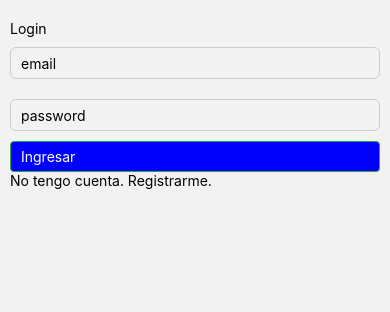
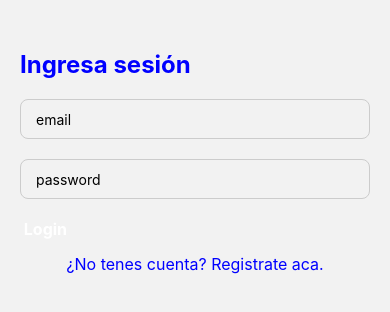
Before and after one commit to Simon10p/prog3-parte2, a React Native app in the folder ProyectoIntegrador/: screen /Login in a window 390 px wide. Shown: the top 312 px of the page. Built offline with nearby package versions, Linux system fonts and the light colour scheme; no server answers.

Commit message:
avances css y estructura de login

```diff
--- a/ProyectoIntegrador/src/screens/Home/Home.js
+++ b/ProyectoIntegrador/src/screens/Home/Home.js
@@ -48,17 +48,17 @@
     render(){
         console.log(this.state.posts)
         return(
-            <View>
-                <Text>HOME</Text>
+            <View style={styles.container}>
+                <Text style={styles.title} >HOME</Text>
                 <TouchableOpacity onPressOut={()=>this.props.navigation.navigate('Profile')}>
-                    <Text>Your Profile</Text>
+                    <Text style={styles.profileLink} > Mi Perfil</Text>
                 </TouchableOpacity>
                 <TouchableOpacity onPressOut={()=>this.logout()}>
-                    <Text>Logout</Text>
+                    <Text style={styles.logoutLink} >Cerrar sesión</Text>
                 </TouchableOpacity>
 
             {/* importar form para crear post, el form deberia estar en una pantalla aparte para que no este todo raro */}
-            <PostForm />
+            {/* <PostForm /> */}
             <FlatList
                 data = {this.state.posts}
                 keyExtractor={ unPost => unPost.id}
@@ -69,6 +69,31 @@
     }
 }
 
+const styles = StyleSheet.create({
+    container: {
+      flex: 1,
+      paddingHorizontal: 20,
+      paddingTop: 20,
+    },
+    title: {
+      fontSize: 24,
+      fontWeight: 'bold',
+      marginBottom: 20,
+      color: 'blue',
+
+    },
+    profileLink: {
+      fontSize: 16,
+      color: 'blue',
+      marginTop: 10,
+
+    },
+    logoutLink: {
+        fontSize: 16,
+        color: 'blue',
+        marginTop: 10,
+      },
+    });
 
 
 export default Home;
--- a/ProyectoIntegrador/src/screens/Login/Login.js
+++ b/ProyectoIntegrador/src/screens/Login/Login.js
@@ -1,97 +1,151 @@
 import react, { Component } from 'react';
 import { auth } from '../../firebase/config';
-import {TextInput, TouchableOpacity, View, Text, StyleSheet} from 'react-native';
+import {TextInput, TouchableOpacity, View, Text, StyleSheet, ActivityIndicator} from 'react-native';
 
 class Login extends Component {
     constructor(){
         super()
         this.state={
+            logState:false,
             email:'',
             password:'',
             errors: "",
         }
     }
-
     componentDidMount(){
-        auth.onAuthStateChanged(user => {
+        auth.onAuthStateChanged((user) => {
             if(user){
                 this.props.navigation.navigate('Login')
             }
+            this.setState({
+                logState: true
+            })
 
         })
     }
-
     login(email,pass){
         auth.signInWithEmailAndPassword(email, pass)
              .then( res => {
                  this.props.navigation.navigate("Home")
     })
-            .catch(error =>
+    .catch((error) => {
+        if (error.code == 'auth/internal-error'){
           this.setState({
-                    errors: `El error es: ${error.message}`
+            errors: "Verifica tu contraseña"
           })
-    )}
+        }
+        else {
+        this.setState({
+          errors: "El email ingresado no es correcto"
+      })}
+        console.log(error);
+      });
 
-    render(){
-        return(
+    }
+            render() {
+                return (
                     <View style={styles.formContainer}>
-                <Text>Login</Text>
+                {this.state.logState == true ?
+            <>
+                      <Text style={styles.title}>Ingresa sesión</Text>
                       <TextInput
                         style={styles.input}
-                    onChangeText={(text)=>this.setState({email: text})}
-                    placeholder='email'
-                    keyboardType='email-address'
+                        onChangeText={(text) => this.setState({ email: text })}
+                        placeholder="email"
+                        keyboardType="email-address"
                         value={this.state.email}
                       />
+
+
                       <TextInput
                         style={styles.input}
-                    onChangeText={(text)=>this.setState({password: text})}
-                    placeholder='password'
-                    keyboardType='default'
+                        onChangeText={(text) => this.setState({ password: text })}
+                        placeholder="password"
+                        keyboardType="default"
                         secureTextEntry={true}
-                    value={this.state.password}
-                />
-                <TouchableOpacity style={styles.button} onPress={()=>this.login(this.state.email, this.state.password)}>
+                        value={this.state.password} />
+
+                {this.state.email.length > 0 && this.state.password.length > 0 ?
+
+                 <TouchableOpacity
+                  style={styles.button}
+                   onPress={() => this.login(this.state.email, this.state.password)}>
             <Text style={styles.textButton}>Ingresar</Text>
+          </TouchableOpacity> :
+        <TouchableOpacity style={styles.buttonError} onPress={()=> this.setState({errors: 'Por favor completa los campos requeridos'})}>
+        <Text style={styles.textButton} > Login</Text>
+        </TouchableOpacity> }
+
+        {this.state.errors.length > 0 ? <View style={styles.containerErrors}><Text style={styles.errorsMessage}> {this.state.errors} </Text></View> : false}
+
+
+
+          <TouchableOpacity onPress={() => this.props.navigation.navigate('Register')}>
+            <Text style={styles.registerLink}>¿No tenes cuenta? Registrate aca.</Text>
           </TouchableOpacity>
-                <TouchableOpacity onPress={ () => this.props.navigation.navigate('Register')}>
-                   <Text>No tengo cuenta. Registrarme.</Text>
-                </TouchableOpacity>
+          </>
+          :
+                    <View>
+ <ActivityIndicator  size='small' color='blue' />
                     </View>
+        }
+        </View>
+
         )
     }
 }
 
 const styles = StyleSheet.create({
-    formContainer:{
-        paddingHorizontal:10,
-        marginTop: 20,
+    formContainer: {
+      paddingHorizontal: 20,
+      marginTop: 50,
     },
-    input:{
-        height:20,
-        paddingVertical:15,
-        paddingHorizontal: 10,
-        borderWidth:1,
+    title: {
+        fontSize: 24,
+        fontWeight: 'bold',
+        marginBottom: 20,
+        color: 'blue',
+      },
+    input: {
+      height: 40,
+      paddingVertical: 10,
+      paddingHorizontal: 15,
+      borderWidth: 1,
       borderColor: '#ccc',
-        borderStyle: 'solid',
+      borderRadius: 8,
+      marginBottom: 20,
+    },
+    button: {
+      backgroundColor: 'blue',
+      padding: 12,
       borderRadius: 6,
-        marginVertical:10,
+      alignItems: 'center',
     },
-    button:{
-        backgroundColor:'blue',
-        paddingHorizontal: 10,
-        paddingVertical: 6,
+    textButton: {
+      color: '#fff',
+      fontSize: 16,
+      fontWeight: 'bold',
+    },
+    registerLink: {
+      marginTop: 15,
       textAlign: 'center',
-        borderRadius:4,
-        borderWidth:1,
-        borderStyle: 'solid',
-        borderColor: '#28a745'
+      color: 'blue',
+      fontSize: 16,
     },
-    textButton:{
-        color: '#fff'
+    containerErrors:{
+        borderWidth: 1,
+        borderColor: 'red',
+        backgroundColor: 'rgba(255, 0, 0, 0.1)', // Fondo ligeramente rojo
+        padding: 10,
+        borderRadius: 6,
+        marginTop: 10,
+    },
+
+    errorsMessage:{
+        color: 'red',
+    marginTop: 10,
+    marginBottom: 10,
+    textAlign: "center"
     }
-
-})
-
-
+  });
 export default Login;
--- a/ProyectoIntegrador/src/screens/Register/Register.js
+++ b/ProyectoIntegrador/src/screens/Register/Register.js
@@ -57,7 +57,7 @@
       render(){
         return(
     <View style={styles.formContainer}>
-        <Text>Register</Text>
+        <Text style={styles.title}>Registrate</Text>
               <TextInput
                   style={styles.input}
                   onChangeText={(text)=>this.setState({email: text})}
@@ -91,7 +91,7 @@
                   <Text style={styles.textButton}>Registrarse</Text>
               </TouchableOpacity>
               <TouchableOpacity onPress={ () => this.props.navigation.navigate('Login')}>
-                 <Text>Ya tengo cuenta. Ir al login</Text>
+                 <Text style={styles.registerLink}>Ya tengo cuenta. Ir al login</Text>
               </TouchableOpacity>
       </View>
         )
@@ -99,34 +99,43 @@
 }
 
 const styles = StyleSheet.create({
-  formContainer:{
-      paddingHorizontal:10,
+    formContainer: {
+      paddingHorizontal: 10,
       marginTop: 20,
-  },
-  input:{
-      height:20,
-      paddingVertical:15,
-      paddingHorizontal: 10,
-      borderWidth:1,
-      borderColor: '#ccc',
-      borderStyle: 'solid',
-      borderRadius: 6,
-      marginVertical:10,
-  },
-  button:{
-      backgroundColor:'#28a745',
-      paddingHorizontal: 10,
-      paddingVertical: 6,
-      textAlign: 'center',
-      borderRadius:4,
-      borderWidth:1,
-      borderStyle: 'solid',
-      borderColor: '#28a745'
-  },
-  textButton:{
-      color: '#fff'
-  }
+    },
+    title: {
+      fontSize: 24,
+      fontWeight: 'bold',
+      marginBottom: 20,
+      color: 'blue',
 
-})
+    },
+    input: {
+        height: 40,
+        paddingVertical: 10,
+        paddingHorizontal: 15,
+        borderWidth: 1,
+        borderColor: '#ccc',
+        borderRadius: 6,
+        marginVertical: 10,
+      },
+      button: {
+        backgroundColor: 'blue',
+        padding: 12,
+        borderRadius: 6,
+        alignItems: 'center',
+      },
+      textButton: {
+        color: '#fff',
+        fontSize: 16,
+        fontWeight: 'bold',
+      },
+      registerLink: {
+        marginTop: 10,
+        textAlign: 'center',
+        color: 'blue',
+        fontSize: 16,
+      },
+    });
 
 export default Register;
```
Also changed, not shown: ProyectoIntegrador/App.js (+7 -0 lines), ProyectoIntegrador/src/components/Menu/Menu.js (added, +61 -0 lines), ProyectoIntegrador/src/screens/Profile/Profile.js (+62 -43 lines). Lines whose indentation alone changed are shown as unchanged.
